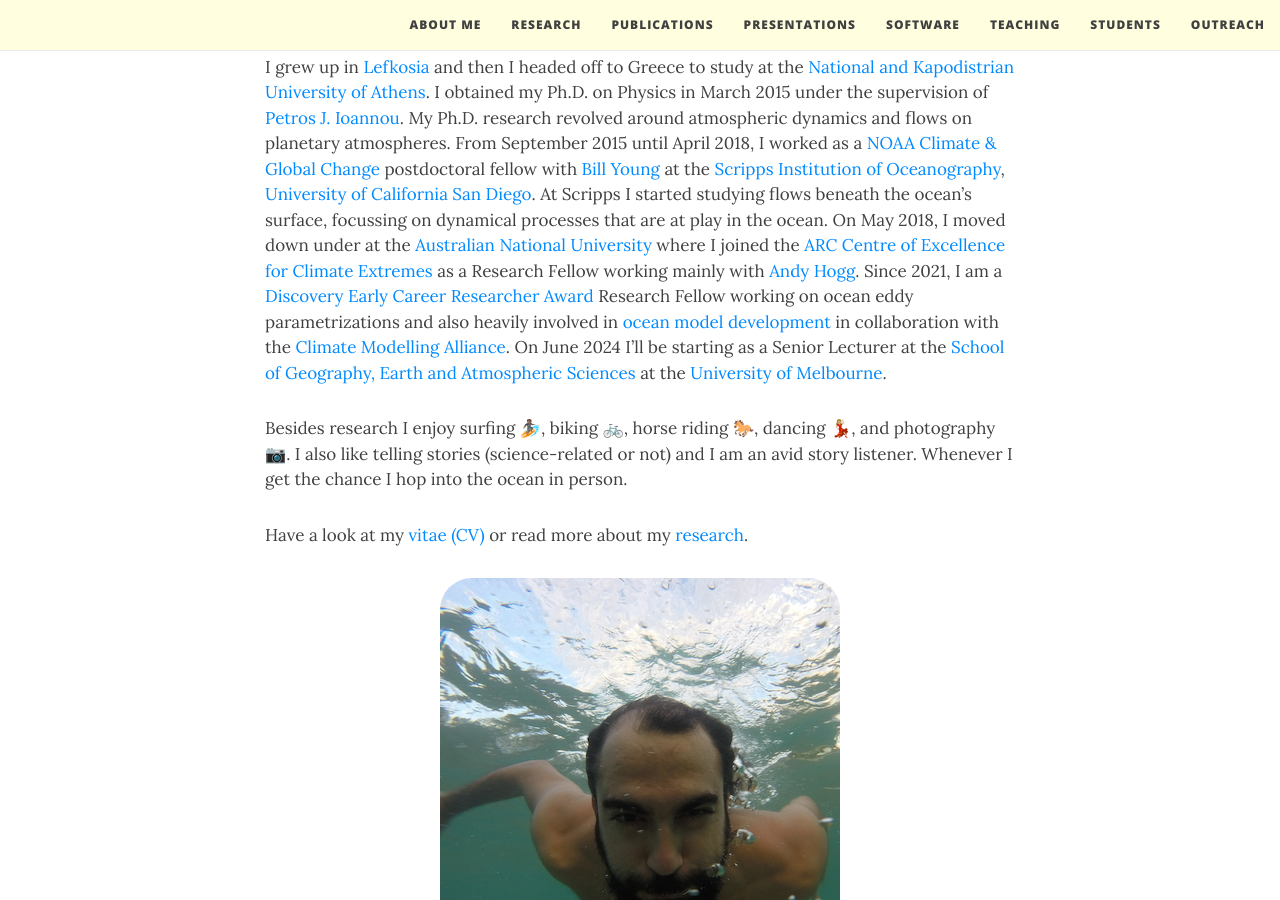
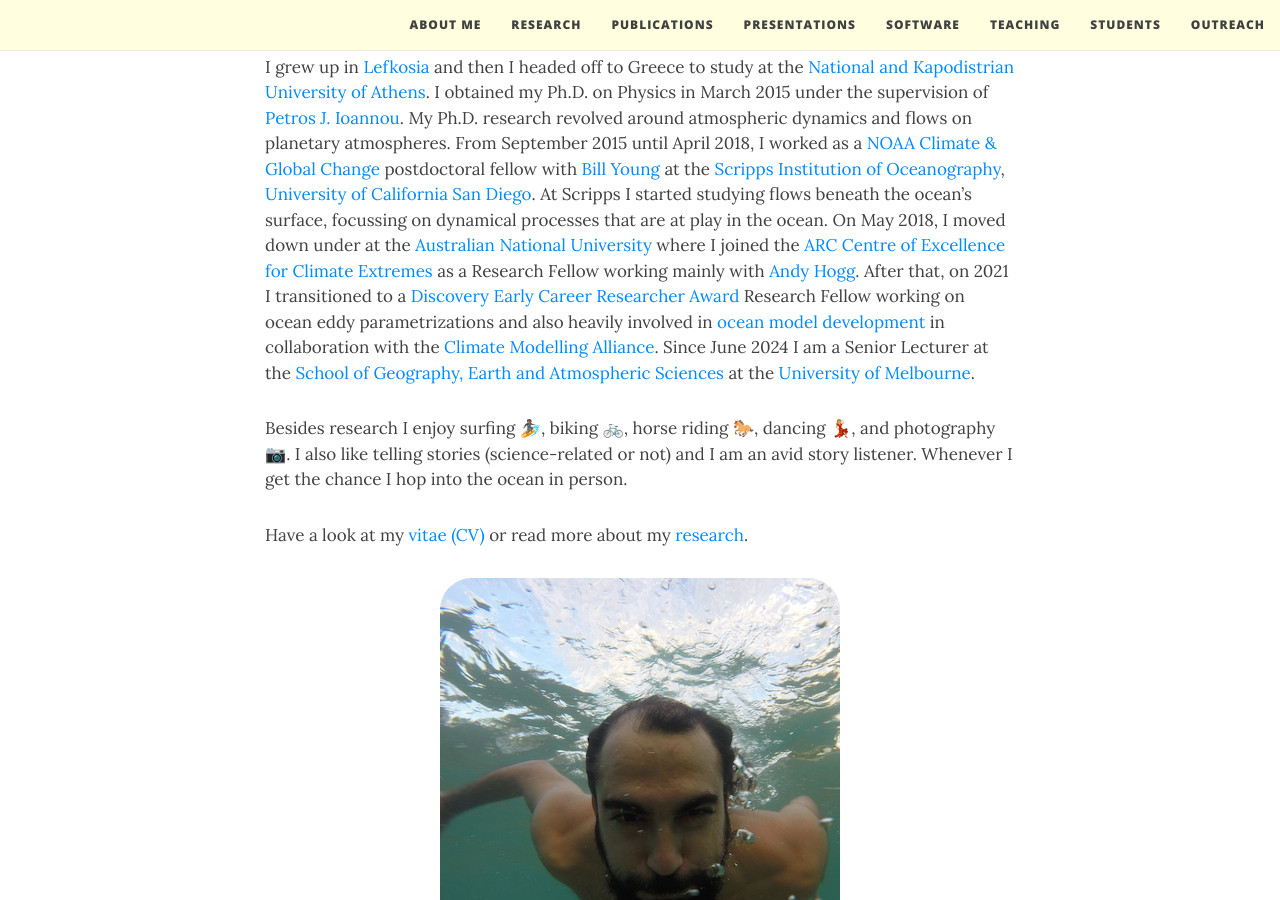
Before and after one commit to navidcy/navidcy.github.io, a Jekyll site: the page built from aboutme.md, in a window 1280 px wide and 900 px high, scrolled down 727 px. Built offline with Jekyll 4.4.1, drawn with Linux system fonts in a browser that asks for light colours; nearby versions of some CDN libraries.

Commit message:
update aboutme

```diff
--- a/aboutme.md
+++ b/aboutme.md
@@ -20,8 +20,8 @@ At Scripps I started studying flows beneath the ocean's surface, focussing on dy
 On May 2018, I moved down under at the [Australian National University][anu-site] where I joined the
 [ARC Centre of Excellence for Climate Extremes][arc-site] as a Research Fellow
 working mainly with [Andy Hogg][andy-site].
-Since 2021, I am a [Discovery Early Career Researcher Award][decra2021] Research Fellow working on ocean eddy parametrizations and also heavily involved in [ocean model development][oceananigans-repo] in collaboration with the [Climate Modelling Alliance][clima-site].
-On June 2024 I'll be starting as a Senior Lecturer at the [School of Geography, Earth and Atmospheric Sciences][sgseas-site] at the [University of Melbourne][unimelb-site].
+After that, on 2021 I transitioned to a [Discovery Early Career Researcher Award][decra2021] Research Fellow working on ocean eddy parametrizations and also heavily involved in [ocean model development][oceananigans-repo] in collaboration with the [Climate Modelling Alliance][clima-site].
+Since June 2024 I am a Senior Lecturer at the [School of Geography, Earth and Atmospheric Sciences][sgseas-site] at the [University of Melbourne][unimelb-site].
 
 Besides research I enjoy surfing 🏄🏽, biking 🚲, horse riding 🐎, dancing 💃🏼, and photography 📷.
 I also like telling stories (science-related or not) and I am an avid story listener.
```
Also changed, not shown: publications.md (+1 -1 lines).
